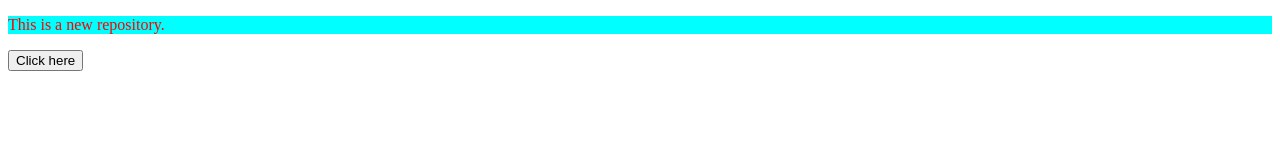
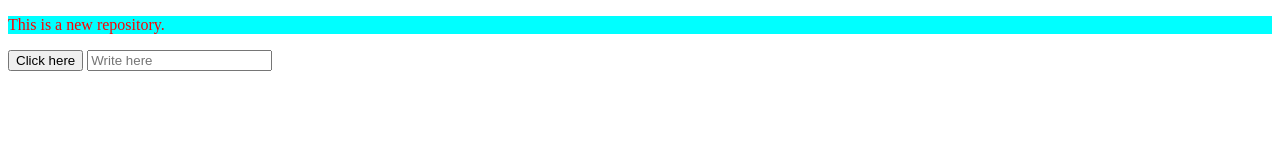
Before and after one commit to JatinParik/Localrepo, a plain HTML site: page index.html in a window 1280 px wide. Drawn offline with Linux system fonts and the light colour scheme.

Commit message:
Added an input section

```diff
--- a/index.html
+++ b/index.html
@@ -9,5 +9,6 @@
 <body>
     <p> This is a new repository.</p>
     <button>Click here</button>
+    <input type="text" placeholder="Write here">
 </body>
 </html>
```
